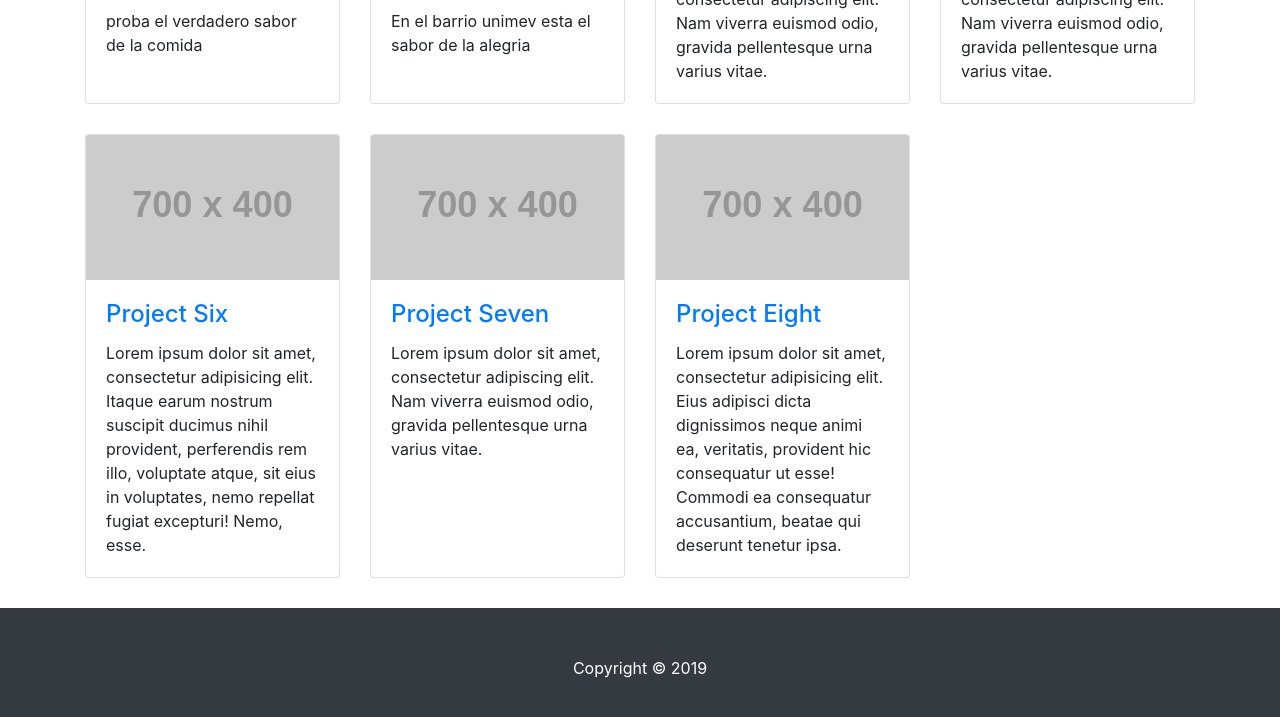
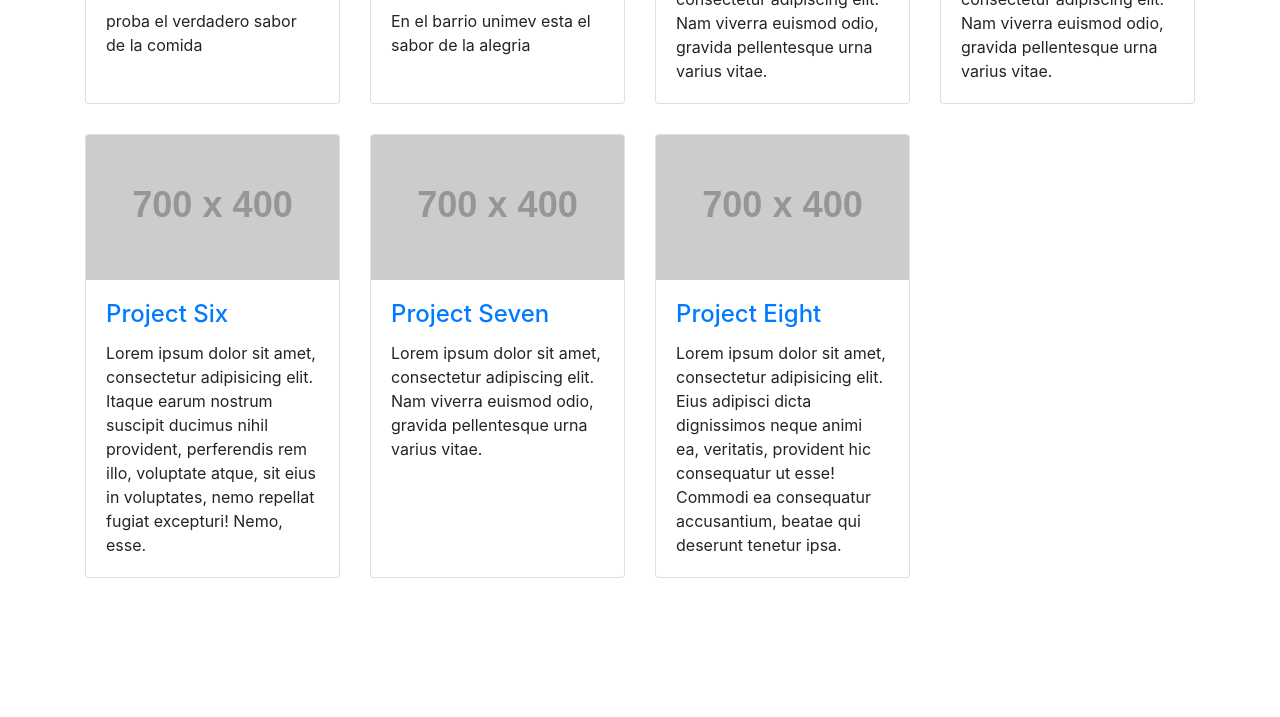
Before and after one commit to gianfrancoropel/qwertyasdfghzxcvbn, a plain HTML site: page comidas/index.html in a window 1280 px wide. Shown: the part 443-1160 px from the top of the page. After the commit the page ends 1051 px from the top, so only its background shows below. Drawn offline with Linux system fonts and the light colour scheme; placeholder pictures from the web are drawn by us.

Commit message:
Update index.html

```diff
--- a/comidas/index.html
+++ b/comidas/index.html
@@ -139,12 +139,6 @@
     <!-- /.container -->
 
     <!-- Footer -->
-    <footer class="py-5 bg-dark">
-      <div class="container">
-        <p class="m-0 text-center text-white">Copyright &copy; 2019</p>
-      </div>
-      <!-- /.container -->
-    </footer>
 
     <!-- Bootstrap core JavaScript -->
     <script src="vendor/jquery/jquery.min.js"></script>
```
